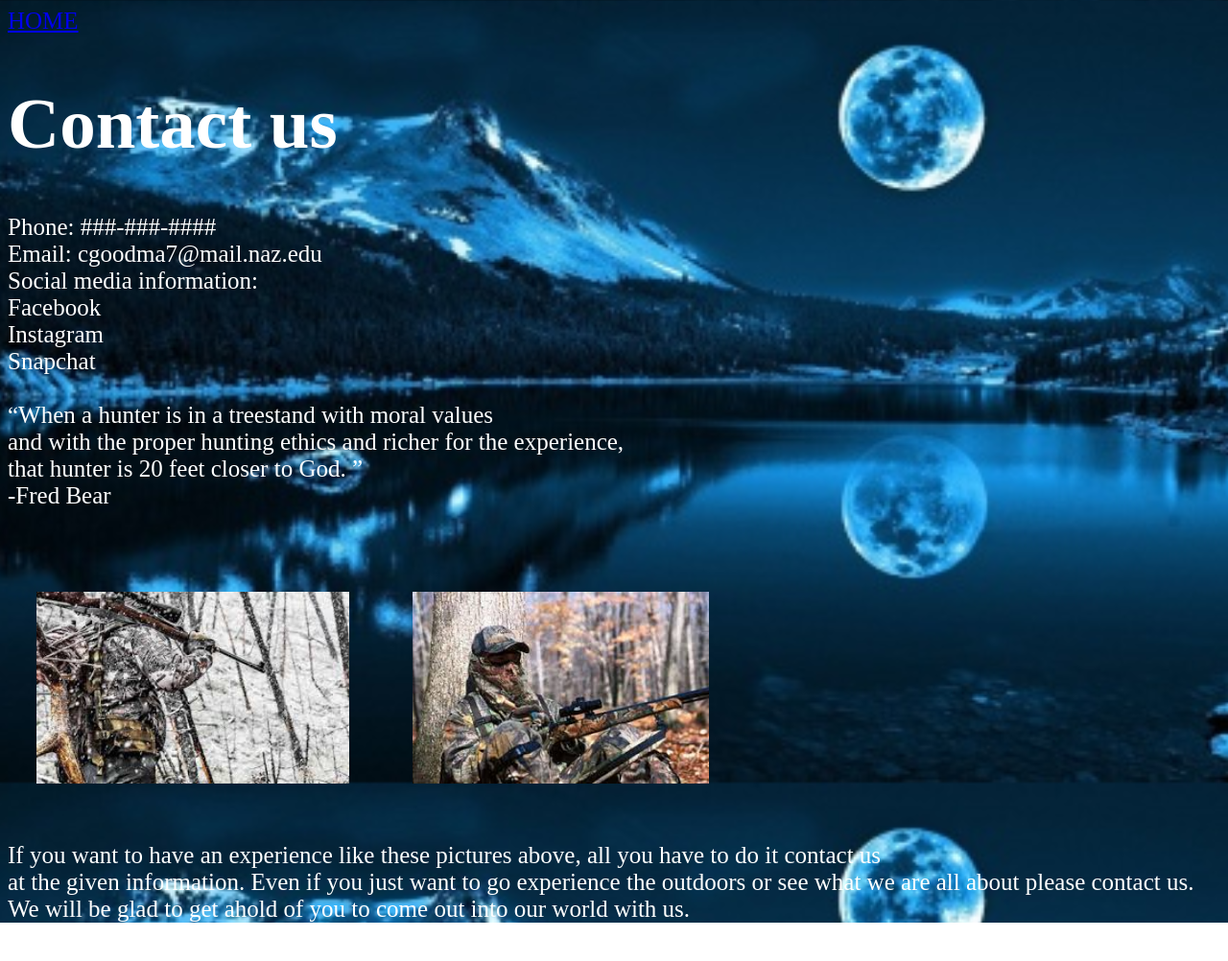
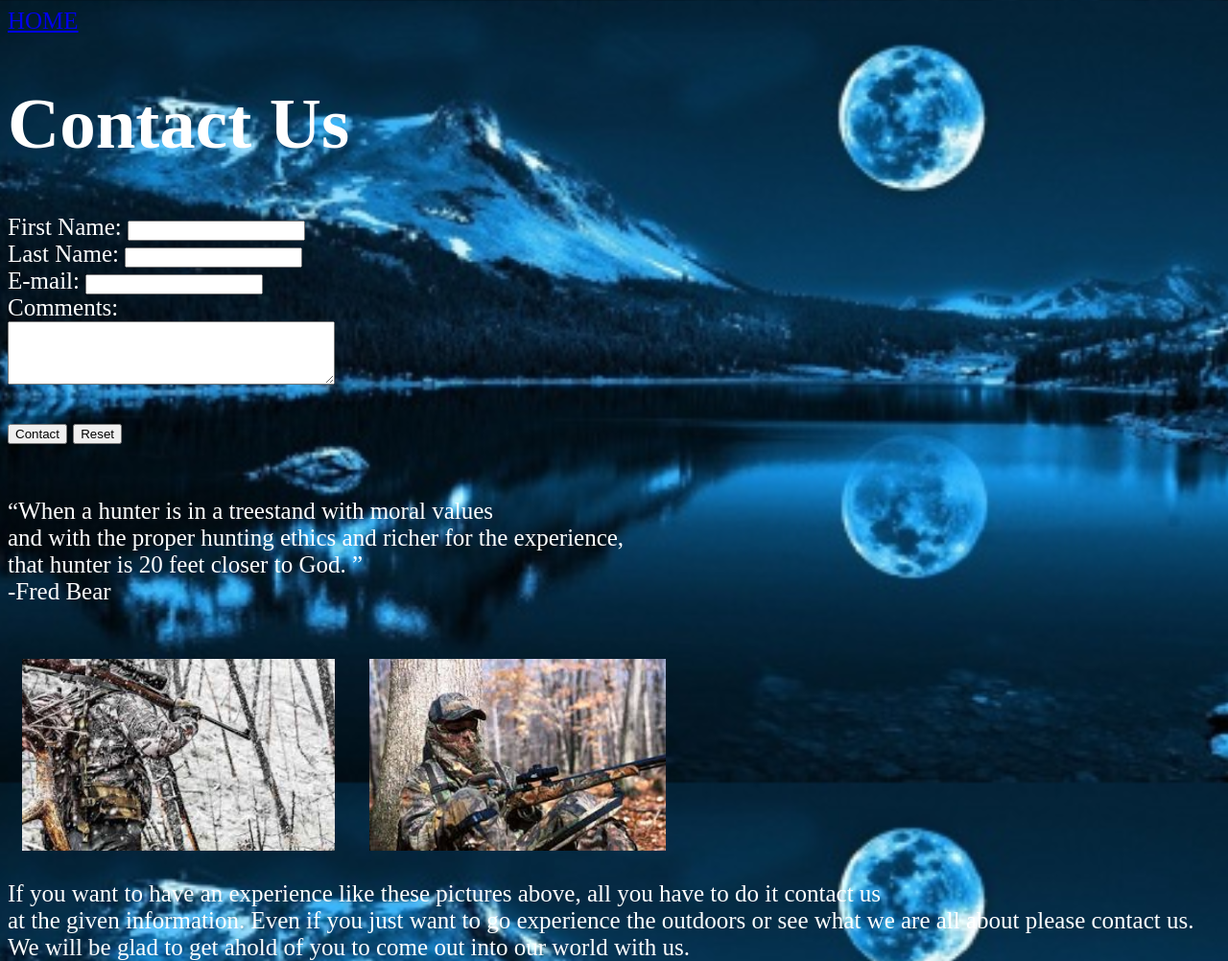
Before and after one commit to Cgoody15/Assignment4, a plain HTML site: page contact.html in a window 1280 px wide. Shown: the whole page at 96% size. Before the commit the page ends 962 px from the top, so only its background shows below. Drawn offline with Linux system fonts and the light colour scheme.

Commit message:
my first commit

```diff
--- a/contact.html
+++ b/contact.html
@@ -11,13 +11,6 @@
             margin: 30px;
             padding: 10px;
         }
-
-        .img4 {
-            padding: 10px;
-            margin: 20px;
-        }
-
-
     </style>
 </head>
 
@@ -25,13 +18,20 @@
 
     <a class="nav" href="index.html">Home</a>
     <header>
-        <h1>Contact us</h1>
+        <h1>Contact Us</h1>
     </header>
-    <div id="div3"> Phone: ###-###-####
-        <br> Email: cgoodma7@mail.naz.edu
-        <br> Social media information: <br> Facebook <br> Instagram
-        <br> Snapchat
+    <div class="contact-form">
+        <form method="get"> <label> First Name: <input type="text" name="fname" id="fname"></label>
+            <br>
+            <label> Last Name: <input type="text" name="lname" id="lname"></label><br>
+            <label> E-mail: <input type="text" name="email" id="email"></label>
+            <br>
+            <label for="comments">Comments:</label><br>
+            <textarea name="comments" id="coments" rows="4" cols="40"></textarea><br><br>
+            <input type="submit" value="Contact"> <input type="reset">
+        </form>
     </div>
+    <br>
     <br>
     <q>When a hunter is in a treestand with moral values <br>and with the proper hunting ethics and richer for the experience,<br> that hunter is 20 feet closer to God.
     </q><br>-Fred Bear
```
Also changed, not shown: index.html (+3 -2 lines).
